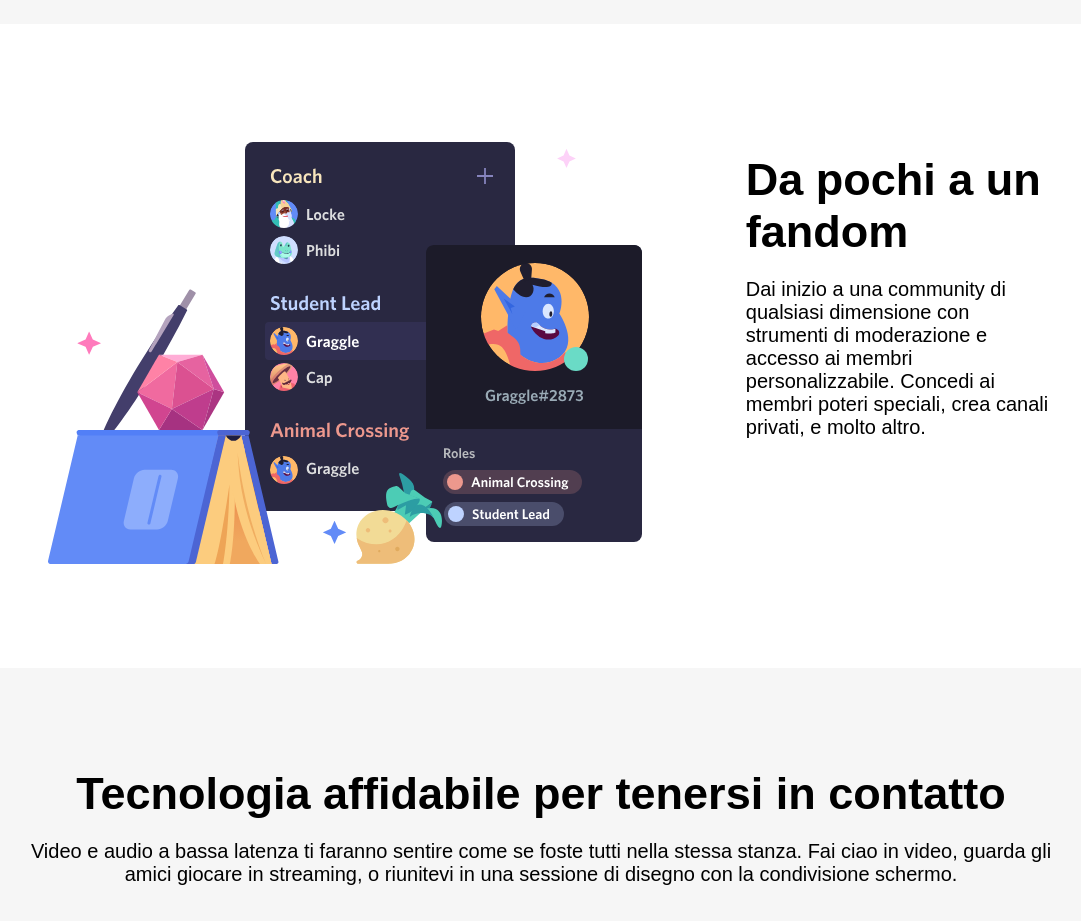
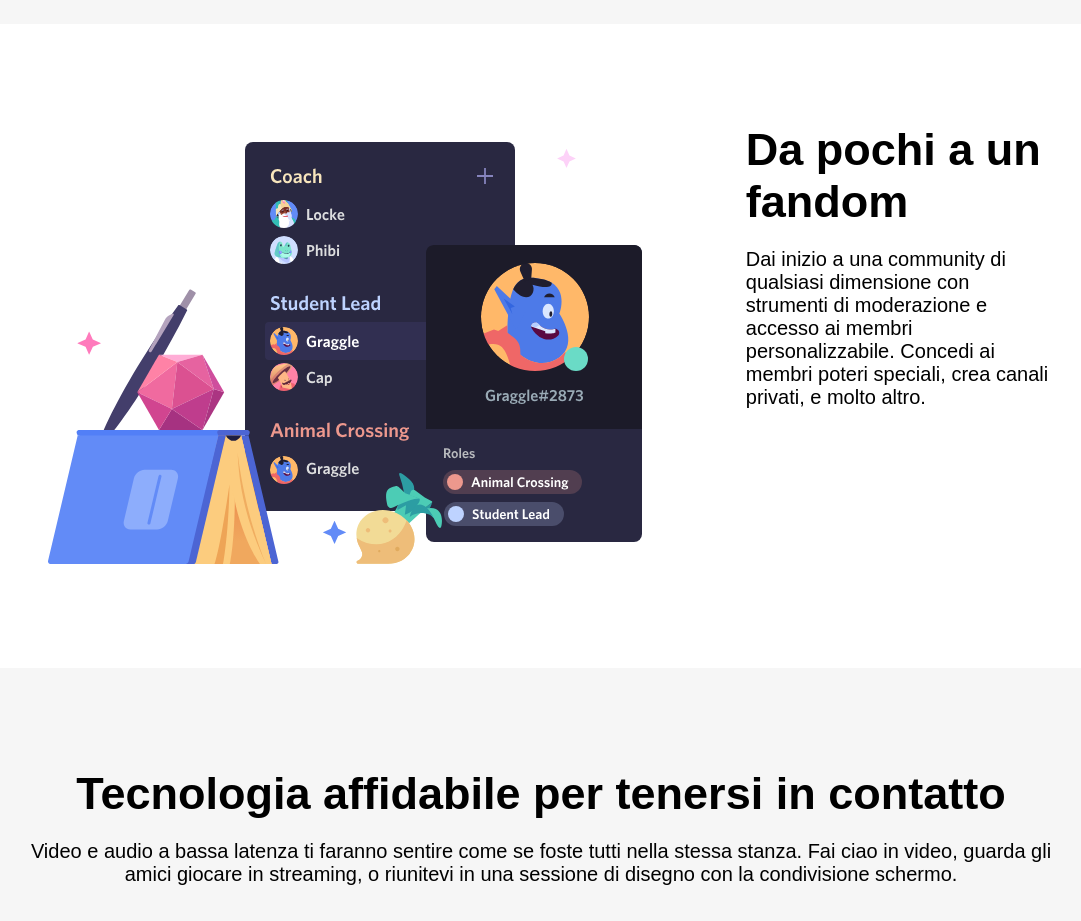
Before and after one commit to LeonardoRinaldi92/htmlcss-discord, a plain HTML site: page index.html in a window 1280 px wide. Shown: the part 1760-2681 px from the top of the page, without its empty margins (99-1180 px from the left). Drawn offline with Linux system fonts and the light colour scheme.

Commit message:
completo davvero (OPS..)

```diff
--- a/index.html
+++ b/index.html
@@ -132,7 +132,7 @@
                     </div>
                     <!-- lato testo -->
                     <div class="col30">
-                        <h2 class="font60 mrgbot-20px mrgtop-30">
+                        <h2 class="font60 mrgbot-20px ">
                             Da pochi a un fandom
                         </h2>
                         <p class="font20">
```
